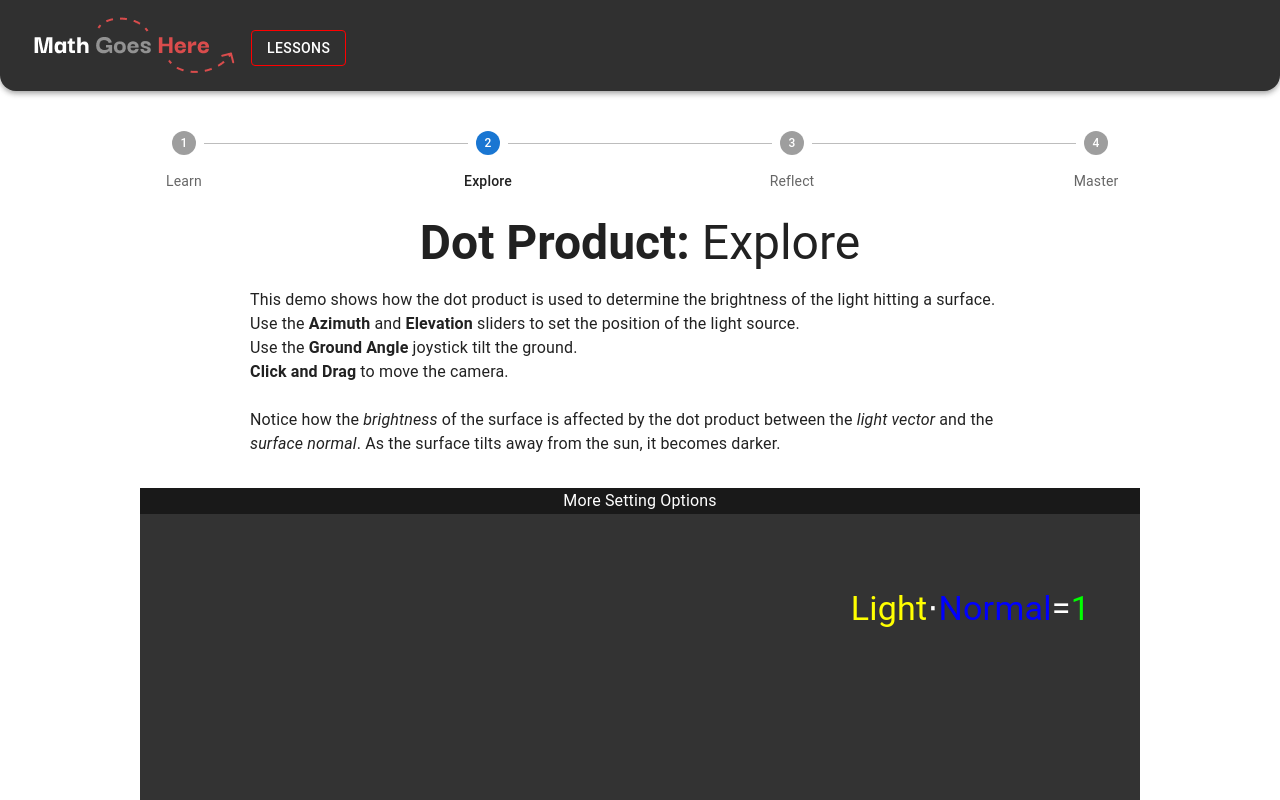
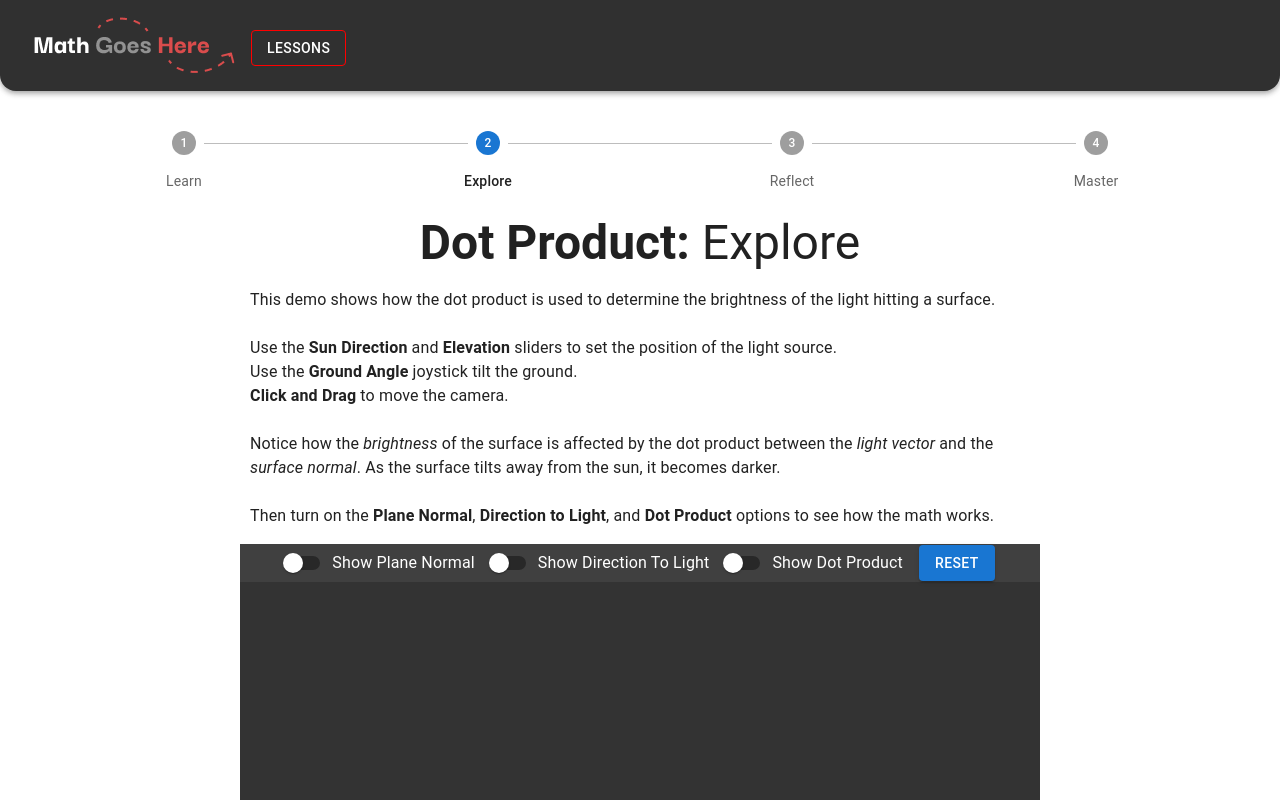
Before and after one commit to ucsc-math-goes-here/math-goes-here, a React (Vite) app: page /math-goes-here/explore-dot-product in a window 1280 px wide. Shown: the top 800 px of the page. Built offline with nearby package versions, Linux system fonts and the light colour scheme; no server answers.

Commit message:
Revisions to lighting demo.

```diff
--- a/src/lessons/dotProduct/Explore.jsx
+++ b/src/lessons/dotProduct/Explore.jsx
@@ -28,7 +28,8 @@ const ExploreDotProduct = () => {
 
           This demo shows how the dot product is used to determine the brightness of the light hitting a surface.
 
-        <br />Use the <strong>Azimuth</strong> and <strong>Elevation</strong> sliders to set the position of the light source.
+        <br />
+        <br />Use the <strong>Sun Direction</strong> and <strong>Elevation</strong> sliders to set the position of the light source.
         <br/>Use the <strong>Ground Angle</strong> joystick tilt the ground.
         <br/><strong>Click and Drag</strong> to move the camera.
 
@@ -38,10 +39,15 @@ const ExploreDotProduct = () => {
           Notice how the <em>brightness</em> of the surface is affected by the dot product between the <em>light vector</em> and the <em>surface normal</em>.
           As the surface tilts away from the sun, it becomes darker.
 
+         <br />
+        <br />
+        Then turn on the <strong>Plane Normal</strong>, <strong>Direction to Light</strong>, and <strong>Dot Product</strong> options to see how the math works.
+
+
         </Typography>
       </Box>
 
-      <Box component="section" sx={{ my: 4 }}>
+      <Box component="section" sx={{ mt: 2, mb: 6  }}>
         <ThreeJsDotProductRenderWindow />
       </Box>
 
--- a/src/lessons/dotProduct/ThreeJsDotProductRenderWindow.jsx
+++ b/src/lessons/dotProduct/ThreeJsDotProductRenderWindow.jsx
@@ -13,10 +13,9 @@ import './styles/ThreeJsDotProductRenderWindow.css';
 
 const ThreeJsDotProductRenderWindow = () => {
   const [dotProduct, setDotProduct] = useState(1.0);
-  const [showPlaneNormal, setShowPlaneNormal] = useState(true);
-  const [showDirectionToLight, setShowDirectionToLight] = useState(true);
-  const [showDotProduct, setShowDotProduct] = useState(true);
-  const [showDotProductLine, setShowDotProductLine] = useState(true);
+  const [showPlaneNormal, setShowPlaneNormal] = useState(false);
+  const [showDirectionToLight, setShowDirectionToLight] = useState(false);
+  const [showDotProduct, setShowDotProduct] = useState(false);
   const [joystickKey, setJoystickKey] = useState(0);
 
   const groundNormalColor = "#0000ff";
@@ -68,10 +67,6 @@ const ThreeJsDotProductRenderWindow = () => {
     sceneControls.current.updateShowDotLengthPointer?.(event.target.checked);
   };
 
-  const handleShowDotProductLineChange = (event) => {
-    setShowDotProductLine(event.target.checked);
-    sceneControls.current.updateShowDotProductline?.(event.target.checked);
-  };
 
   const onDotProductChange = (value) => {
     // round value
@@ -99,14 +94,13 @@ const ThreeJsDotProductRenderWindow = () => {
     setLightSourceRotation(0);
     sceneControls.current.updateLightSourceRotation?.(0);
     setDotProduct(1.0);
-    setShowDirectionToLight(true);
-    sceneControls.current.updateShowLightPointer?.(true);
-    setShowDotProduct(true);
-    sceneControls.current.updateShowDotLengthPointer?.(true);
-    setShowPlaneNormal(true);
-    sceneControls.current.updateShowPlaneNormal?.(true);
-    setShowDotProductLine(true);
-    sceneControls.current.updateShowDotProductline?.(true);
+    setShowDirectionToLight(false);
+    sceneControls.current.updateShowLightPointer?.(false);
+    setShowDotProduct(false);
+    sceneControls.current.updateShowDotLengthPointer?.(false);
+    setShowPlaneNormal(false);
+    sceneControls.current.updateShowPlaneNormal?.(false);
+    sceneControls.current.updateGroundRotation?.(0,0);
 
     rendererRef.current.dispose();
     if (displayPortRef.current) {
@@ -127,16 +121,14 @@ const ThreeJsDotProductRenderWindow = () => {
     <div ref={displayPortRef}
       style={{
         position: 'relative',
-        width: 1000,
+        width: 800,
         height: 500,
         backgroundColor: '#e0e0e0',
         display: 'block',
         userSelect: 'none',
         margin: 'auto',
       }}>
-      <div className="hover-container">
-        <div className="hover-area">More Setting Options</div>
-        <div className="dropdown-content">
+        <div style={{backgroundColor: '#404040'}}>
           <FormControlLabel
             control={<Switch checked={showPlaneNormal} onChange={handleShowPlaneNormalChange} name="showPlaneNormal" />}
             label="Show Plane Normal"
@@ -152,18 +144,12 @@ const ThreeJsDotProductRenderWindow = () => {
             label="Show Dot Product"
             style={{ color: 'white' }}
           />
-          <FormControlLabel
-            control={<Switch checked={showDotProductLine} onChange={handleShowDotProductLineChange} name="showDotProductLine" />}
-            label="Show Dot Product Line"
-            style={{ color: 'white' }}
-          />
           <Button variant="contained" color="primary" onClick={reset}>
             Reset
           </Button>
         </div>
-      </div>
       <div style={{ position: 'absolute', top: 100, right: 50 }}>
-        <Typography variant="h4" style={{ color: 'white' }}>
+        <Typography variant="h4" style={{ color: 'white', visibility: showDotProduct ? 'visible' : 'hidden' }}>
           <span style={{ color: lightSourcePointerColor }}>Light</span>
           ⋅
           <span style={{ color: groundNormalColor }}>Normal</span>
@@ -173,7 +159,7 @@ const ThreeJsDotProductRenderWindow = () => {
       </div>
       <div style={{ position: 'absolute', bottom: 10, left: 20, right: 200, textAlign: 'left', }}>
         <Typography variant="h7" style={{ color: 'white' }}>
-          Sun Azimuth: {lightSourceOrbit}
+          Sun Direction: {lightSourceOrbit}
         </Typography>
         <Slider
           value={lightSourceOrbit}
--- a/src/lessons/dotProduct/dot_product_explore_scene/components/normalArrows.js
+++ b/src/lessons/dotProduct/dot_product_explore_scene/components/normalArrows.js
@@ -1,5 +1,6 @@
 import { FBXLoader } from 'three/examples/jsm/loaders/FBXLoader.js';
 import * as THREE from 'three';
+import { light } from '@mui/material/styles/createPalette';
 
 
 export async function createNormalArrows(scene, lightSource, ground, options = {},) {
@@ -131,5 +132,12 @@ export async function createNormalArrows(scene, lightSource, ground, options = {
     checkIfDashlineCanBeSeen();
   }
 
+  // Start hidden
+  planeNormalPointer.visible = false;
+  lightSourcePointer.visible = false;
+  dotLengthPointer.visible = false;
+  dashLine.visible = false;
+
+
   return { groundNormalPointer: planeNormalPointer, lightSourcePointer };
 }
--- a/src/lessons/dotProduct/dot_product_explore_scene/dotProductEntry.js
+++ b/src/lessons/dotProduct/dot_product_explore_scene/dotProductEntry.js
@@ -43,7 +43,7 @@ export function createGameScene(container, options = {}) {
   let groundAndSunGroup = null;
   let ground = null;
   let backgroundPanel = null;
-  createGroundAndSun(3.5, camera, { controls }).then((results) => {
+  createGroundAndSun(5, camera, { controls }).then((results) => {
     groundAndSunGroup = results;
     ground = groundAndSunGroup.ground;
     scene.add(ground);
```
